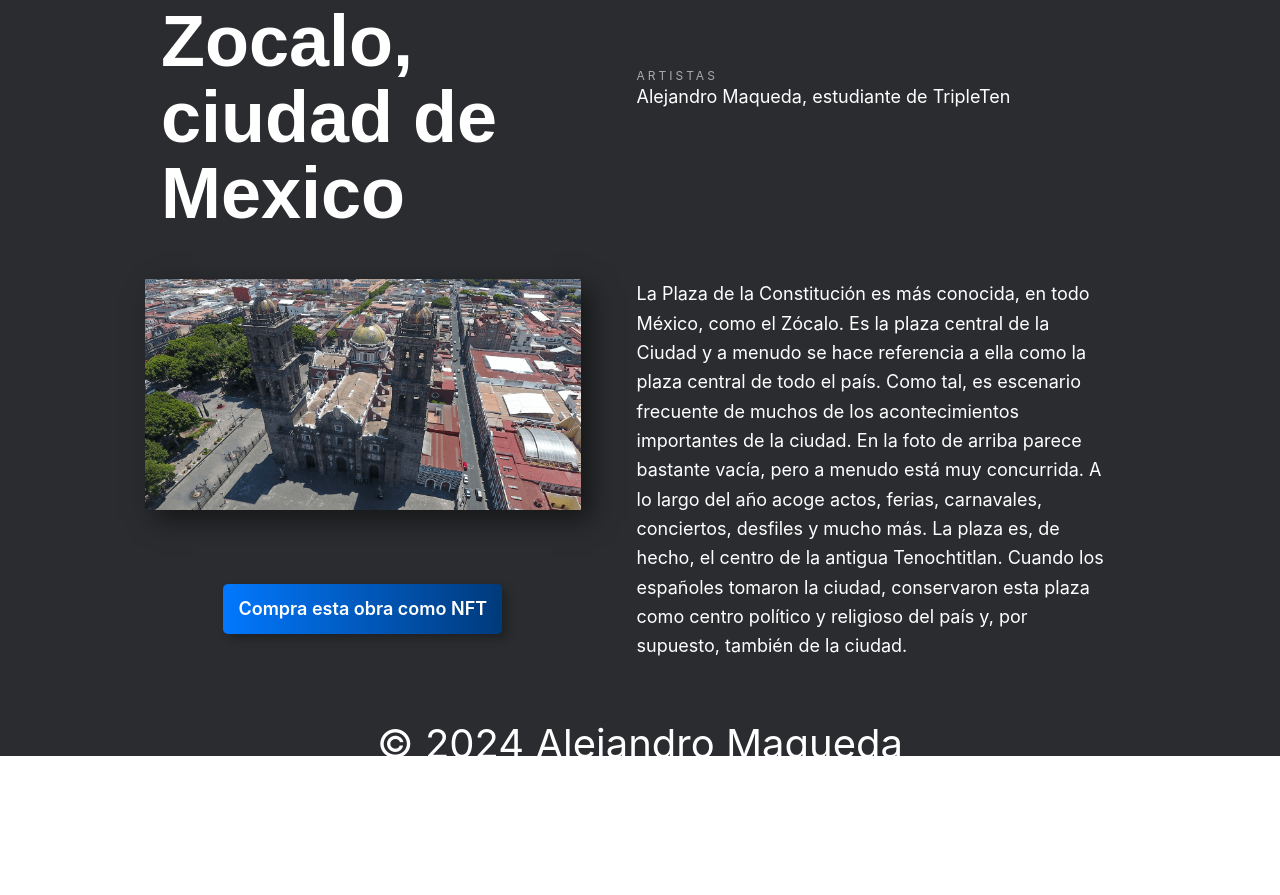
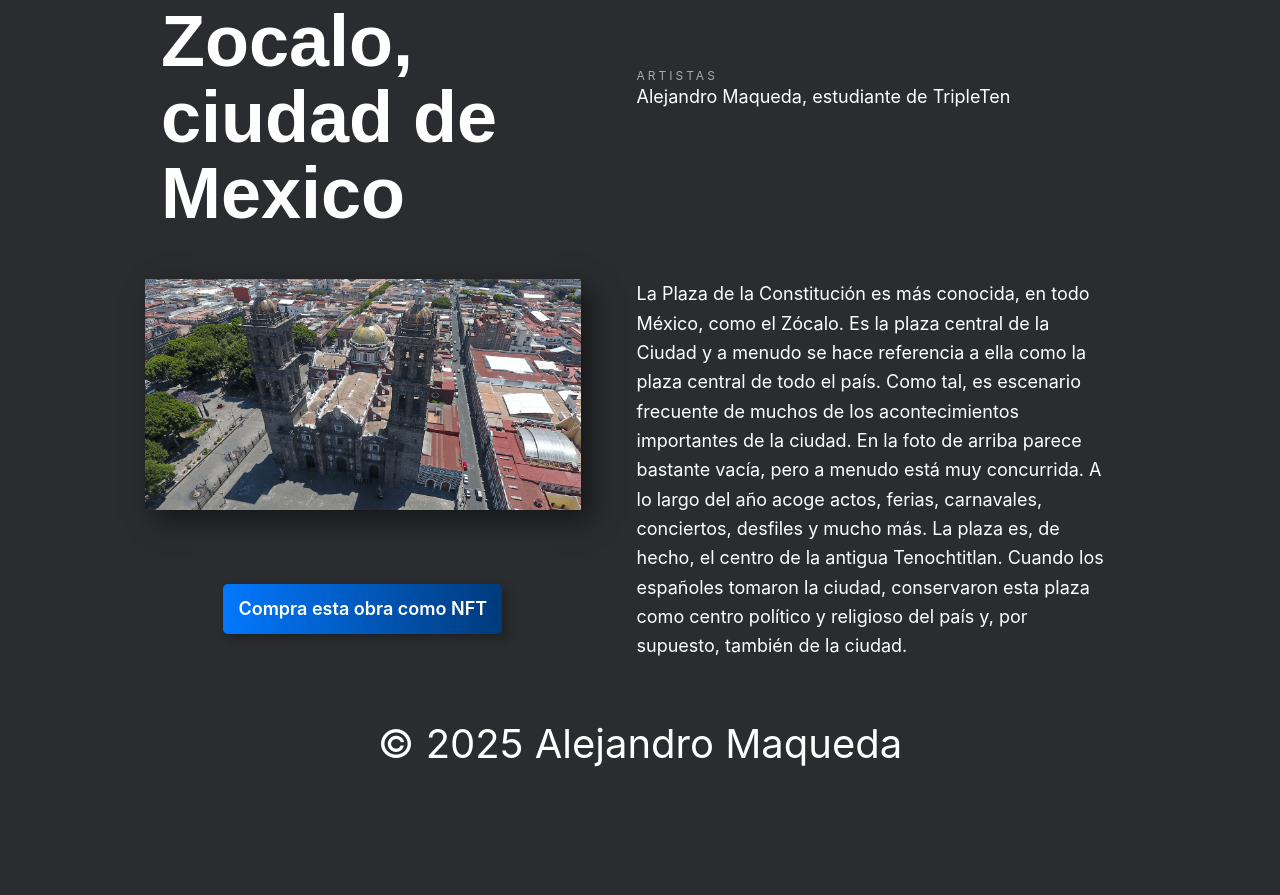
Before and after one commit to AleMaquedaGit/Web_project_homeland, a plain HTML site: page index.html in a window 1280 px wide. Shown: the part 5023-5918 px from the top of the page. Before the commit the page ends 5791 px from the top, so only its background shows below. Drawn offline with Linux system fonts and the light colour scheme; a web font is replaced by a local one.

Commit message:
cambio 17-feb

```diff
--- a/blocks/footer.css
+++ b/blocks/footer.css
@@ -1,6 +1,6 @@
 .footer {
   display: flex;
-
+  height: 10rem;
   padding-bottom: 5px;
   justify-content: center;
   box-sizing: border-box;
--- a/blocks/places.css
+++ b/blocks/places.css
@@ -122,7 +122,6 @@
   }
 
   .places__header {
-    font-family: Inter;
     font-size: 42px;
     font-weight: 900;
     line-height: 46px;
@@ -185,7 +184,6 @@
     grid-area: area5;
   }
   .places__header {
-    font-family: Inter;
     font-size: 32px;
     font-weight: 900;
     line-height: 42px;
--- a/index.html
+++ b/index.html
@@ -252,7 +252,7 @@
       </main>
 
       <footer class="footer">
-        <p class="footer__copyright">© 2024 Alejandro Maqueda</p>
+        <p class="footer__copyright">© 2025 Alejandro Maqueda</p>
       </footer>
     </div>
   </body>
```
